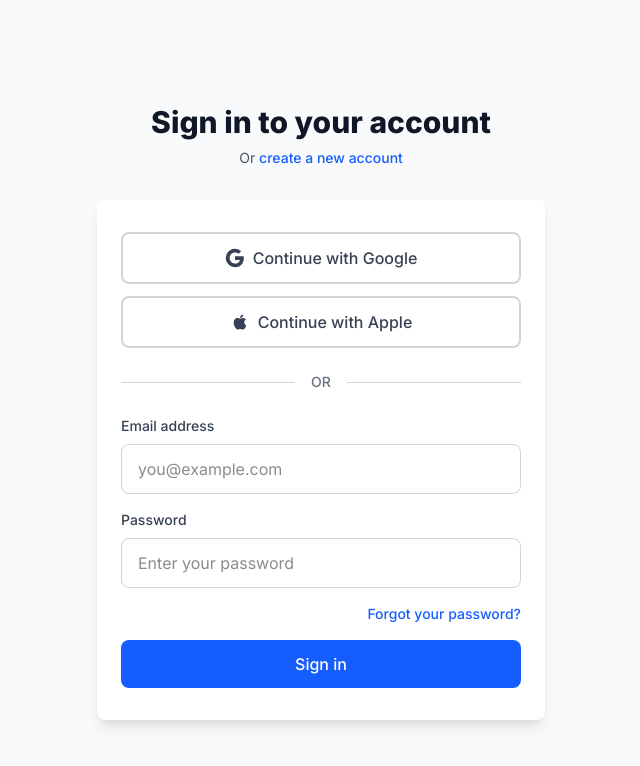
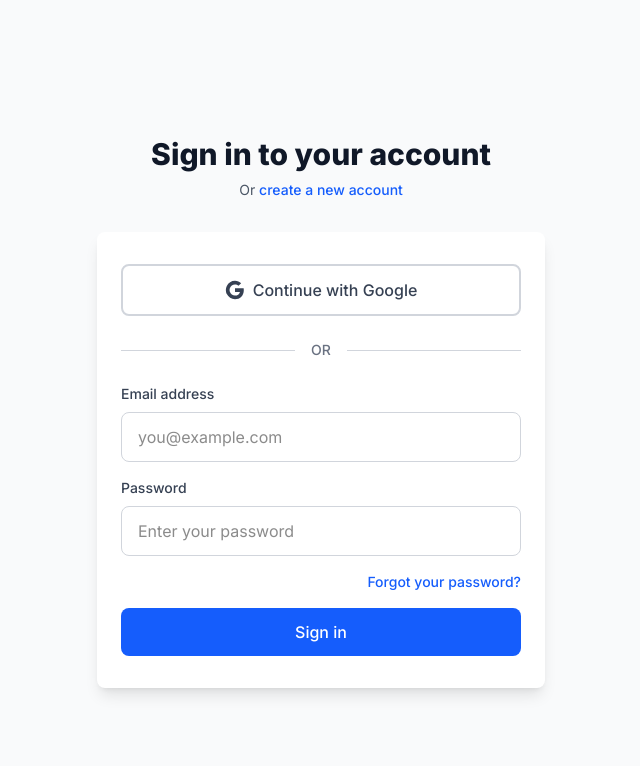
Before and after one commit to ssantomauro/financial-freedom, a Next.js app: page /login in a window 1280 px wide. Shown: the top 766 px of the page, without its empty margins (319-959 px from the left). Built offline with nearby package versions, Linux system fonts and the light colour scheme; no server answers.

Commit message:
Hide Apple Sign In button

```diff
--- a/src/components/auth/OAuthButtons.tsx
+++ b/src/components/auth/OAuthButtons.tsx
@@ -62,7 +62,9 @@ export function OAuthButtons() {
         Continue with Google
       </AuthButton>
 
-      <AuthButton
+      {/* Apple Sign In - Hidden for now (requires $99/year Apple Developer Program) */}
+      {/* Uncomment to re-enable when Apple Developer account is set up */}
+      {/* <AuthButton
         variant="outline"
         onClick={() => handleOAuth('apple')}
         isLoading={isLoading === 'apple'}
@@ -72,7 +74,7 @@ export function OAuthButtons() {
           <path d="M17.05 20.28c-.98.95-2.05.88-3.08.4-1.09-.5-2.08-.48-3.24 0-1.44.62-2.2.44-3.06-.4C2.79 15.25 3.51 7.59 9.05 7.31c1.35.07 2.29.74 3.08.8 1.18-.24 2.31-.93 3.57-.84 1.51.12 2.65.72 3.4 1.8-3.12 1.87-2.38 5.98.48 7.13-.57 1.5-1.31 2.99-2.54 4.09l.01-.01zM12.03 7.25c-.15-2.23 1.66-4.07 3.74-4.25.29 2.58-2.34 4.5-3.74 4.25z"/>
         </svg>
         Continue with Apple
-      </AuthButton>
+      </AuthButton> */}
     </div>
   )
 }
```
